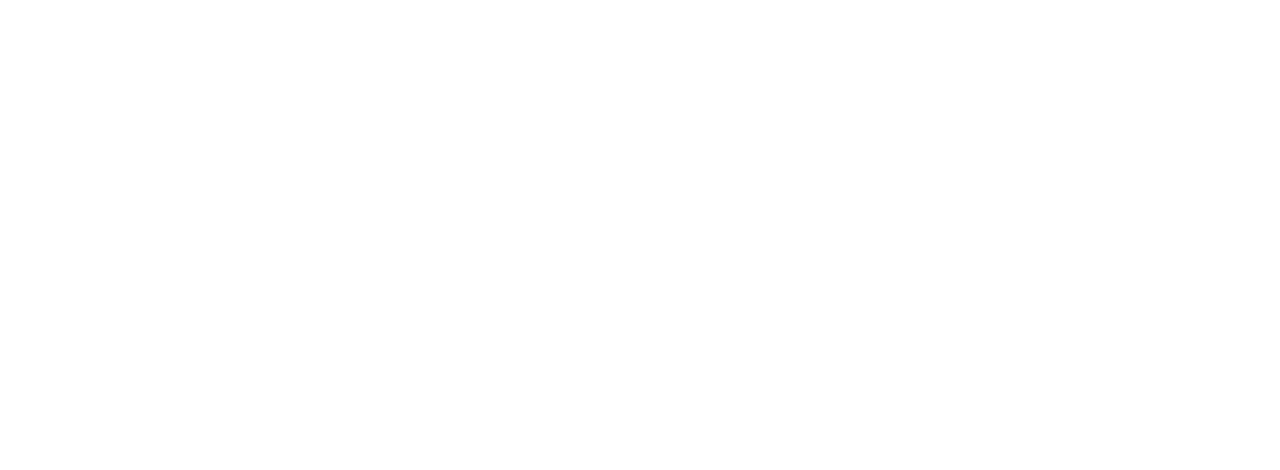
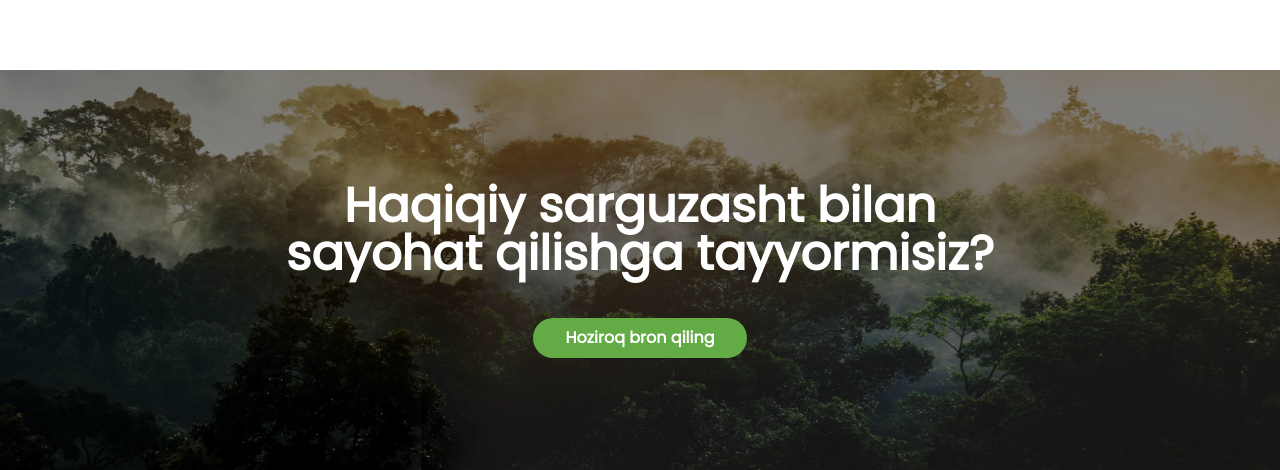
Before and after one commit to lupheron/Zenly, a Next.js app: page / in a window 1280 px wide. Shown: the part 2154-2624 px from the top of the page. Before the commit the page ends 2104 px from the top, so only its background shows below. Built offline with nearby package versions, Linux system fonts and the light colour scheme.

Commit message:
ReadySection

```diff
--- a/src/app/page.tsx
+++ b/src/app/page.tsx
@@ -2,12 +2,14 @@
 
 import AboutSection from "../components/About";
 import PageHeader from "../components/PageHeader";
+import ReadySection from "../components/ReadySection";
 
 export default function Home() {
   return (
     <div>
       <PageHeader />
       <AboutSection />
+      <ReadySection />
     </div>
   );
 }
--- a/src/components/Banners/AboutBanner.tsx
+++ b/src/components/Banners/AboutBanner.tsx
@@ -9,7 +9,7 @@
 
 const AboutBanner: React.FC<AboutBannerProps> = ({ img, title, paragraph }) => {
     return (
-        <div className="relative w-full h-[550px] group overflow-hidden">
+        <div className="relative w-full h-[550px] group overflow-hidden z-1">
             <div className="w-full h-full">
                 <Image
                     width={1000}
--- /dev/null
+++ b/src/components/FormElements/Input/InputDefault.tsx
@@ -0,0 +1,31 @@
+import React from 'react'
+
+interface InputProps {
+    customClasses?: string;
+    type: string;
+    name: string;
+    value: string;
+    placeholder?: string;
+    required?: boolean;
+    onChange(): (e: React.ChangeEvent<HTMLInputElement>) => void;
+    icon: React.ElementType;
+}
+
+const InputDefault: React.FC<InputProps> = ({ customClasses = "", name, value, required, onChange, type, placeholder = "", icon: Icon }) => {
+    return (
+        <div className={`${customClasses} flex items-center justify-center`}>
+            <input
+                type={type}
+                name={name}
+                value={value}
+                onChange={onChange}
+                placeholder={placeholder}
+                required={required}
+                className="bg-light-gray px-5 py-5 border-none rounded text-black w-full h-[45px]"
+            />
+            <Icon className="text-light-green bg-light-gray w-full h-[45px]" />
+        </div>
+    )
+}
+
+export default InputDefault
--- /dev/null
+++ b/src/components/Forms/BookingForm.tsx
@@ -0,0 +1,24 @@
+import React from 'react'
+import InputDefault from '../FormElements/Input/InputDefault'
+
+interface BookingFormProps {
+    formData: {
+        name: string,
+        days: number,
+        guests: number,
+        location: string
+    }
+}
+
+const BookingForm = () => {
+    return (
+        <div className='grid grid-cols-2 gap-4'>
+
+            <InputDefault
+                value=''
+            />
+        </div>
+    )
+}
+
+export default BookingForm
--- a/src/components/Navbar/NavbarSection.tsx
+++ b/src/components/Navbar/NavbarSection.tsx
@@ -23,7 +23,7 @@
         }
     ];
     return (
-        <nav className='w-full fixed bg-dark-green'>
+        <nav className='w-full fixed bg-dark-green z-99'>
             <div className='flex items-center justify-between flex-wrap w-[76%] mx-auto'>
                 <Link href={"/"}>
                     <Image
--- /dev/null
+++ b/src/components/ReadySection/index.tsx
@@ -0,0 +1,29 @@
+import Image from 'next/image'
+import React from 'react'
+import ButtonDefault from '../Button/ButtonDefault'
+
+const ReadySection = () => {
+    return (
+        <div className='w-full h-100 relative mt-30 z-1'>
+            <div className='w-full h-full absolute inset-0'>
+                <Image
+                    src={"/ready/ready.jpg"}
+                    alt='Adventure background'
+                    fill
+                    className='object-fill brightness-50'
+                />
+            </div>
+
+            <div className='relative z-10 h-full flex flex-col justify-center items-center gap-5 text-white'>
+                <h1 className='w-200 text-center text-5xl font-bold mb-5'>Haqiqiy sarguzasht bilan sayohat qilishga tayyormisiz?</h1>
+                <ButtonDefault
+                    label='Hoziroq bron qiling'
+                    isDisabled={false}
+                    onClick={() => { }}
+                />
+            </div>
+        </div>
+    )
+}
+
+export default ReadySection
```
Also changed, not shown: public/ready/ready.jpg (added), 1 other file (tests, documents, lock files or other folders).
